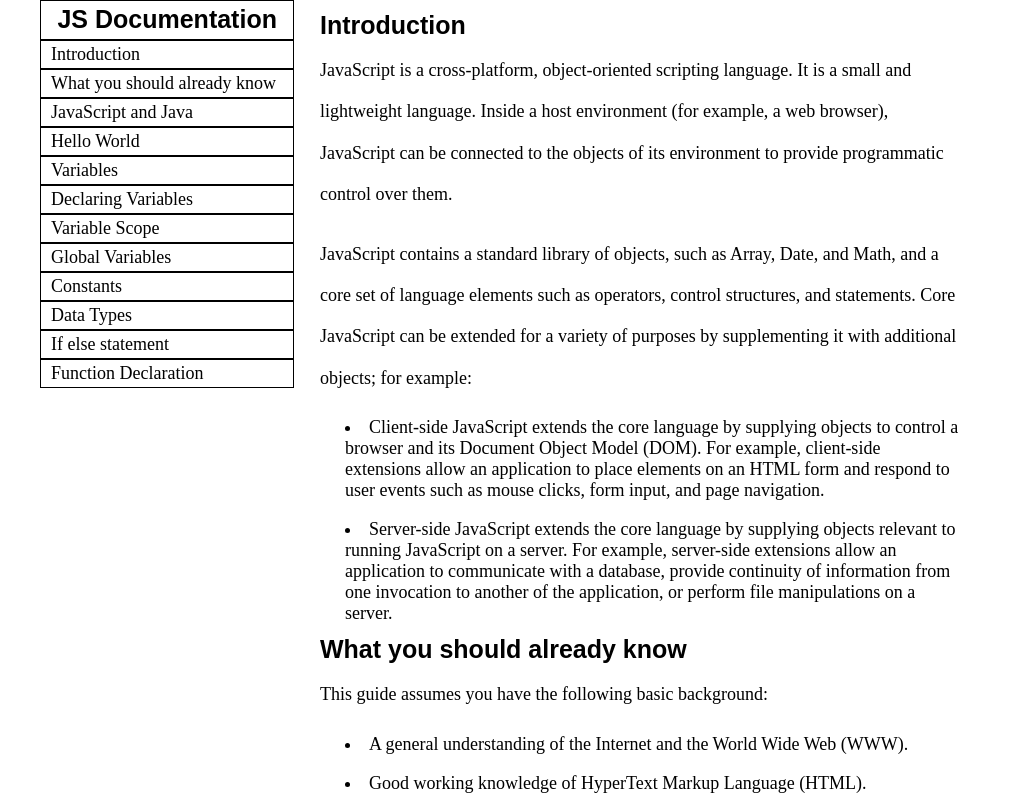
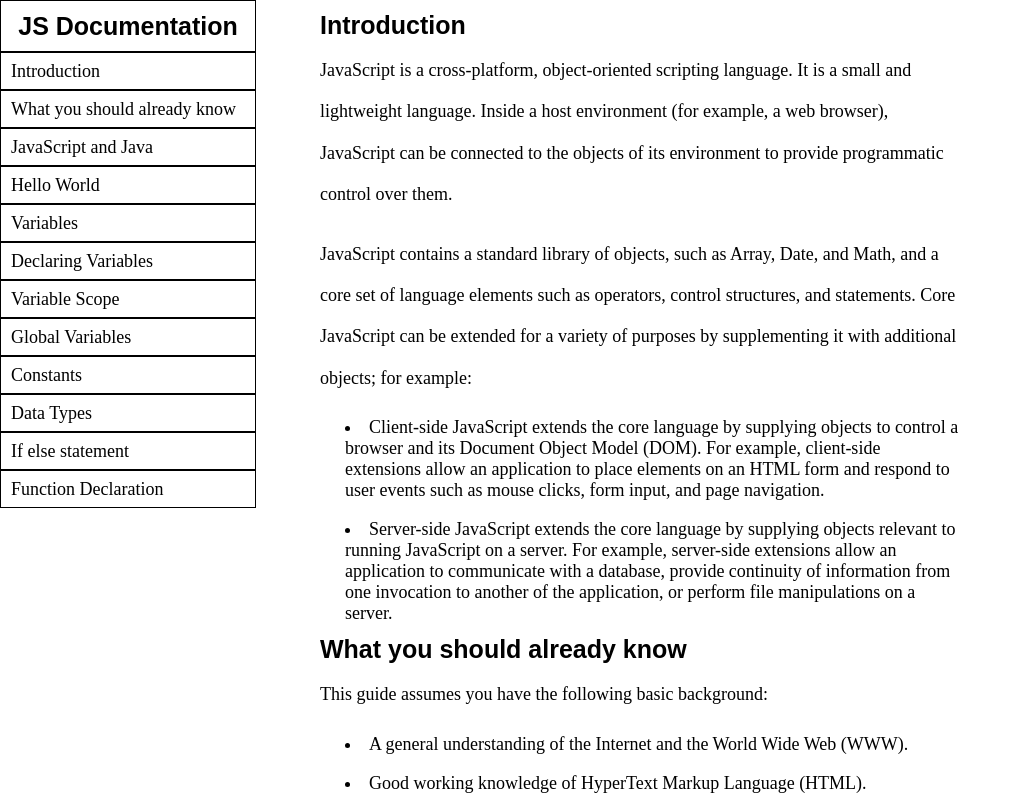
Before and after one commit to muneerra/javascript-documentation-page, a plain HTML site: page index.html in a window 1280 px wide. Shown: the top 800 px of the page, without its empty margins (0-1021 px from the left). Drawn offline with Linux system fonts and the light colour scheme; a web font is replaced by a local one.

Commit message:
added some changes

```diff
--- a/style.css
+++ b/style.css
@@ -25,10 +25,13 @@ header {
     top: 0px;
     left: 0px;
     font-size: 18px;
-    width: 23%;
+    width: 20%;
+}
+#navbar ul {
+    padding-left: 0;
 }
 .nav-link {
-    /* font-size: 15px; */
+     /* font-size: 15px;  */
     text-decoration: none;
     color: black;
 
@@ -37,5 +40,8 @@ header {
     border: 1px solid black;
     list-style: none;
     padding: 0 10px;
-    line-height: 1.5em;
+    line-height: 2em;
 }
+#reference {
+    padding-bottom: 40px;
+}
```
